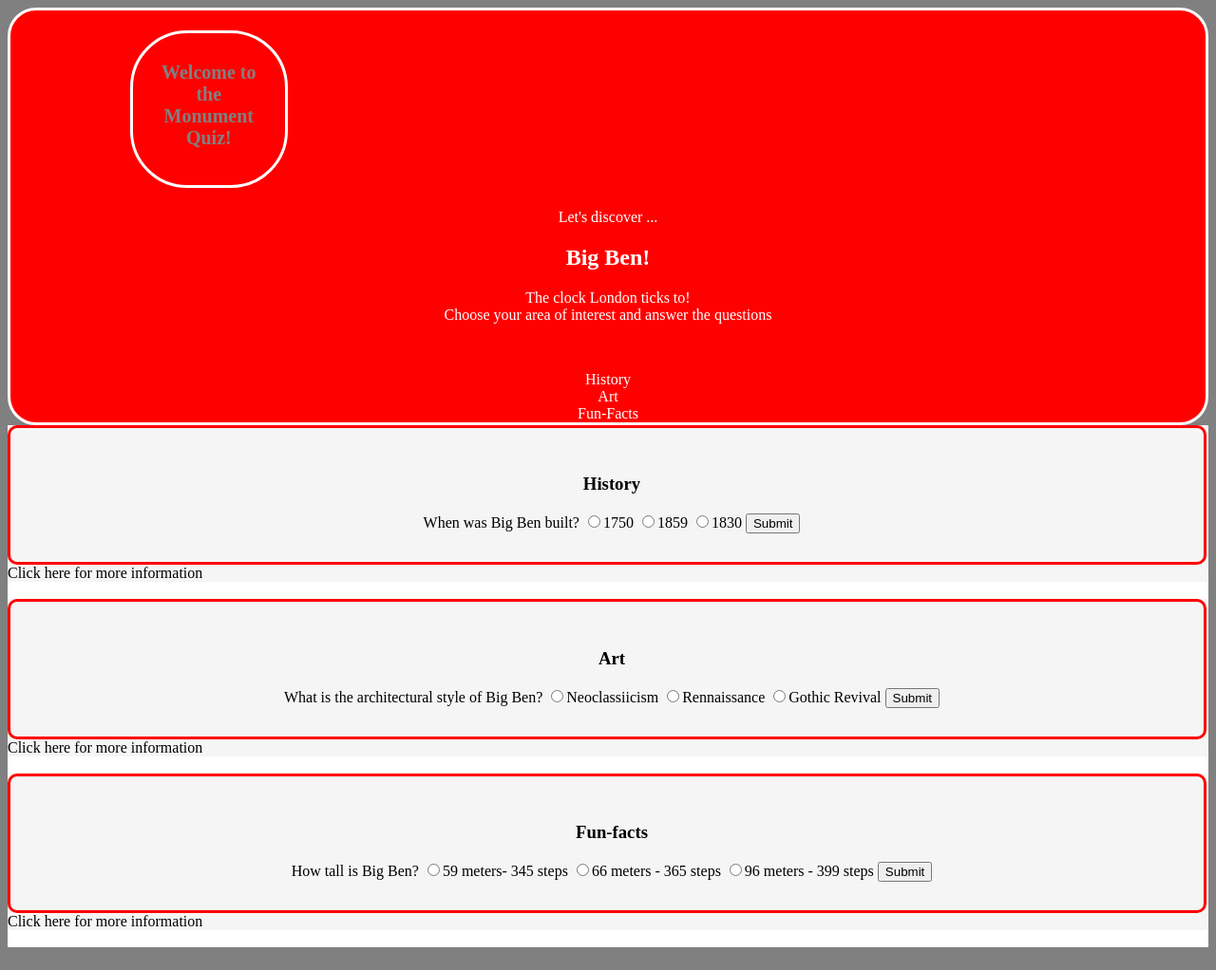
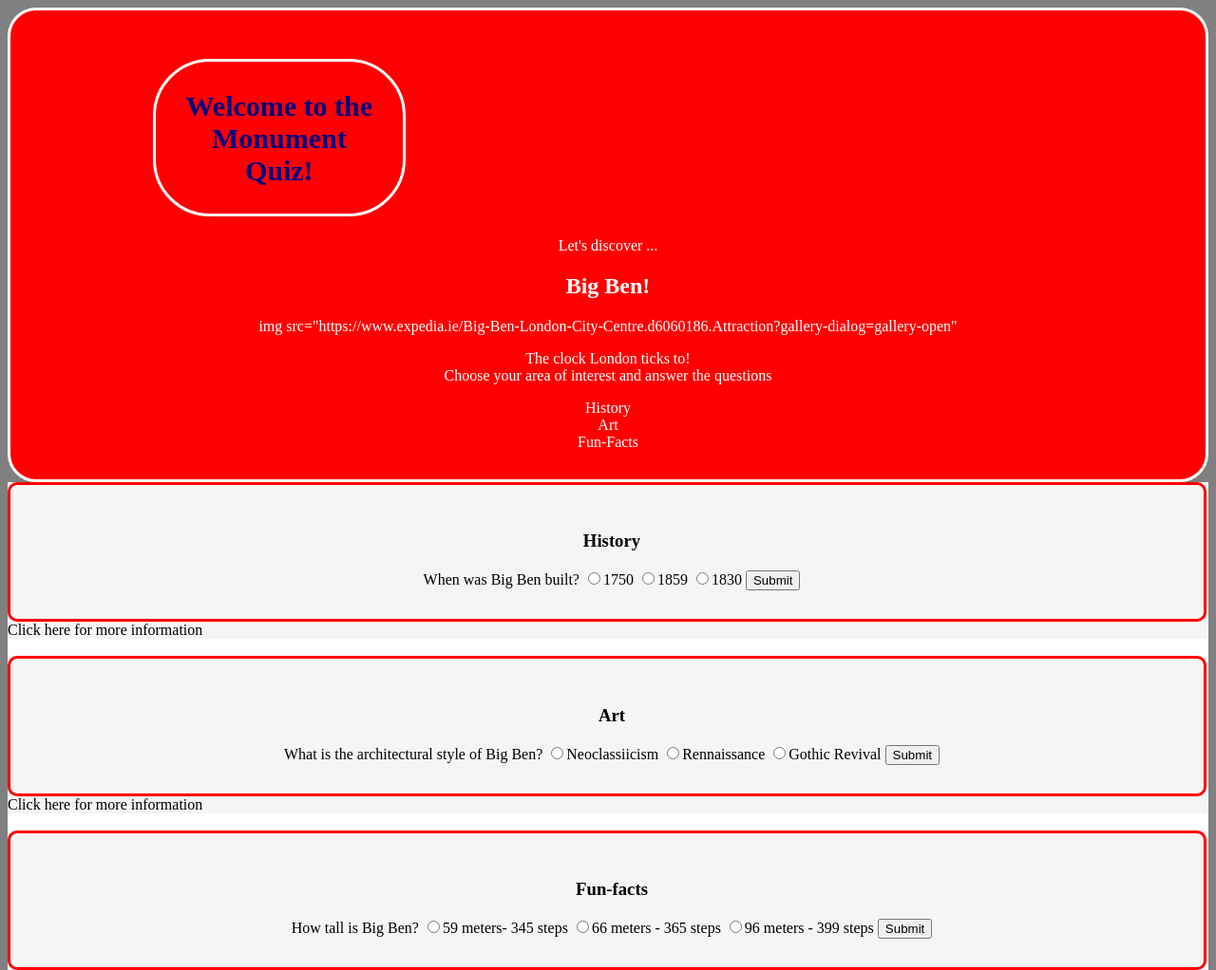
Before and after one commit to SoniaCarrilloM/Big-Ben-Quiz, a plain HTML site: page index.html in a window 1280 px wide. Shown: the top 1022 px of the page at 95% size. Drawn offline with Linux system fonts and the light colour scheme.

Commit message:
Added CSS - header and title

```diff
--- a/index.html
+++ b/index.html
@@ -14,11 +14,12 @@
         text-align: center;
         border:solid;
         border-radius:30px;
+        padding: 30px;
       }
 .title {
-  color: grey;
-  font-size: 20px;
-  width: 100px;
+  color: navy;
+  font-size: 30px;
+  width: 200px;
   height: 100px;
   border: solid;
   border-color: white;
@@ -27,6 +28,7 @@
   margin-right: 70%;
   margin-left:10%;
   background-color: rgb(from color blue white red);
+  text-align: center;
 
 
 
@@ -71,11 +73,12 @@
       Let's discover ...
 
       <h2>Big Ben! </h2>
+      <span class="foto-one">img src="https://www.expedia.ie/Big-Ben-London-City-Centre.d6060186.Attraction?gallery-dialog=gallery-open"</span>
       <div>
         <p>The clock London ticks to!
           <br>
           Choose your area of interest and answer the questions<p>
-            <br>
+
           <li>History</li>
           <li>Art</li>
           <li>Fun-Facts</li>
```
